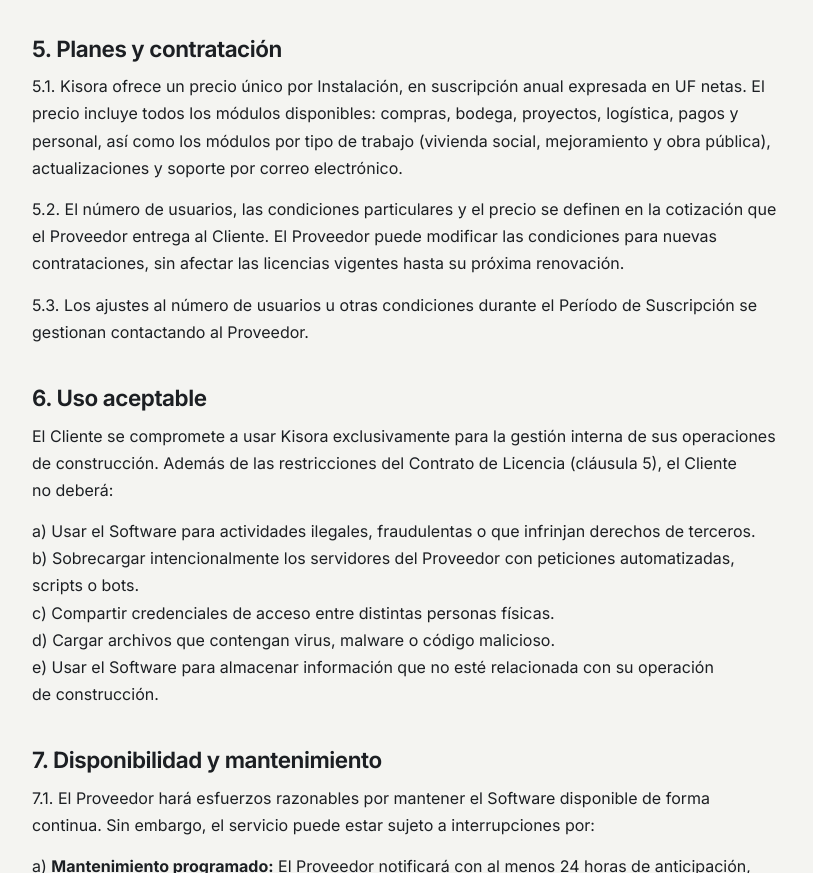
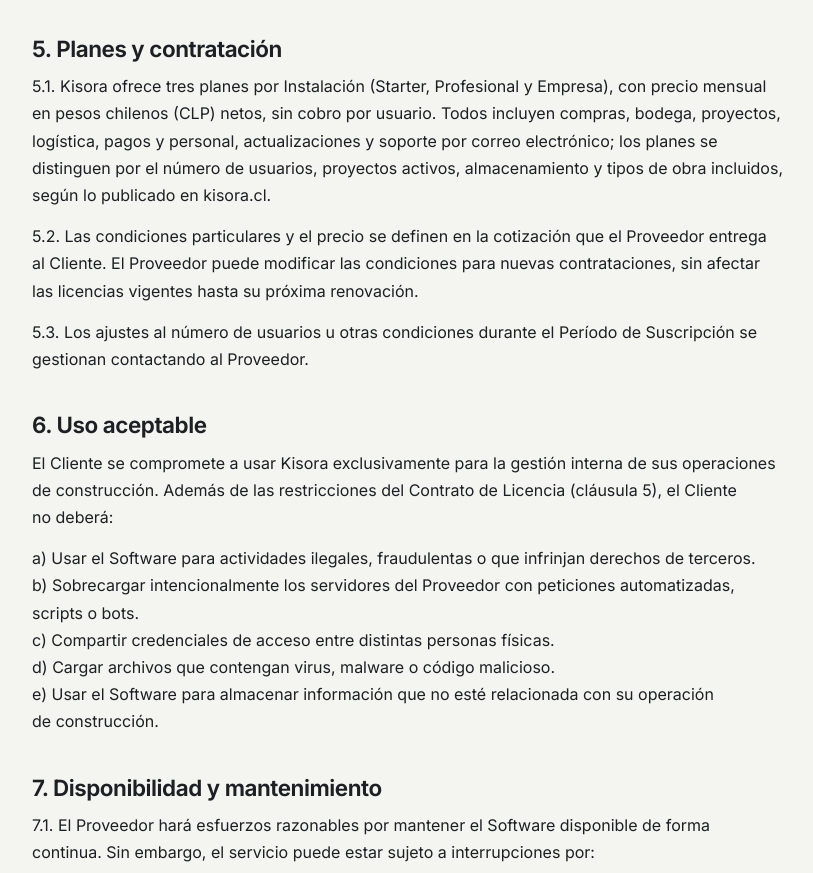
Before and after one commit to EdoGaticaHub/Kisora-Landing, a plain HTML site: page legal/terminos.html in a window 1280 px wide. Shown: the part 2123-2996 px from the top of the page, without its empty margins (232-1045 px from the left). Drawn offline with Linux system fonts and the light colour scheme.

Commit message:
Alinea precios, plazos y legales con el roadmap del producto
Co-Authored-By: Claude Sonnet 5.5 <noreply@anthropic.com>
Claude-Session: https://claude.ai/code/session_01TfQNPHzremCzLLT9LRGz8M

```diff
--- a/legal/terminos.html
+++ b/legal/terminos.html
@@ -55,8 +55,8 @@
 </section>
 <section id="planes-y-contratacion">
 <h2>5. Planes y contratación</h2>
-<p>5.1. Kisora ofrece un precio único por Instalación, en suscripción anual expresada en UF netas. El precio incluye todos los módulos disponibles: compras, bodega, proyectos, logística, pagos y personal, así como los módulos por tipo de trabajo (vivienda social, mejoramiento y obra pública), actualizaciones y soporte por correo electrónico.</p>
-<p>5.2. El número de usuarios, las condiciones particulares y el precio se definen en la cotización que el Proveedor entrega al Cliente. El Proveedor puede modificar las condiciones para nuevas contrataciones, sin afectar las licencias vigentes hasta su próxima renovación.</p>
+<p>5.1. Kisora ofrece tres planes por Instalación (Starter, Profesional y Empresa), con precio mensual en pesos chilenos (CLP) netos, sin cobro por usuario. Todos incluyen compras, bodega, proyectos, logística, pagos y personal, actualizaciones y soporte por correo electrónico; los planes se distinguen por el número de usuarios, proyectos activos, almacenamiento y tipos de obra incluidos, según lo publicado en kisora.cl.</p>
+<p>5.2. Las condiciones particulares y el precio se definen en la cotización que el Proveedor entrega al Cliente. El Proveedor puede modificar las condiciones para nuevas contrataciones, sin afectar las licencias vigentes hasta su próxima renovación.</p>
 <p>5.3. Los ajustes al número de usuarios u otras condiciones durante el Período de Suscripción se gestionan contactando al Proveedor.</p>
 </section>
 <section id="uso-aceptable">
```
Also changed, not shown: legal/licencia.html (+1 -1 lines), 3 other files.
